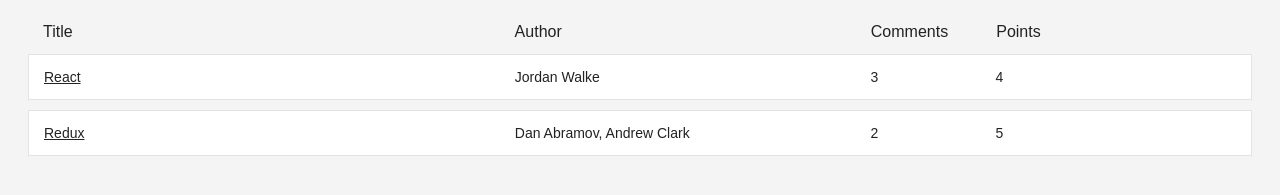
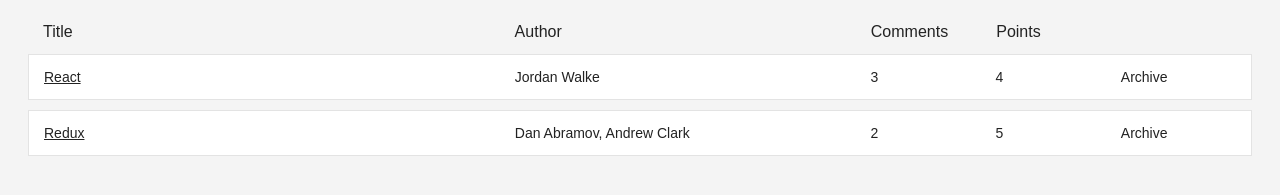
Before and after one commit to ricardonava/react-redux, a React (Create React App) app: page / in a window 1280 px wide. Shown: the top 195 px of the page. Built offline with nearby package versions, Linux system fonts and the light colour scheme.

Commit message:
Add onArchive object from root index as mock

```diff
--- a/src/components/App.js
+++ b/src/components/App.js
@@ -2,10 +2,10 @@
 import Stories from "./Stories";
 import "./App.css";
 
-export const App = ({ stories }) => {
+export const App = ({ stories, onArchive }) => {
   return (
     <div className="app">
-      <Stories stories={stories} />
+      <Stories stories={stories} onArchive={onArchive} />
     </div>
   );
 };
--- /dev/null
+++ b/src/components/Button.js
@@ -0,0 +1,17 @@
+import React from "react";
+
+const ButtonInline = ({ onClick, type = "button", children }) => (
+  <Button type={type} className="button-inline" onClick={onClick}>
+    {children}
+  </Button>
+);
+
+const Button = ({ onClick, className, type = "button", children }) => (
+  <button type={type} className={className} onClick={onClick}>
+    {children}
+  </button>
+);
+
+export default Button;
+
+export { ButtonInline };
--- a/src/components/Stories.js
+++ b/src/components/Stories.js
@@ -34,11 +34,16 @@
   </div>
 );
 
-const Stories = ({ stories }) => (
+const Stories = ({ stories, onArchive }) => (
   <div className="stories">
     <StoriesHeader columns={COLUMNS} />
     {(stories || []).map((story) => (
-      <Story key={story.objectID} story={story} columns={COLUMNS} />
+      <Story
+        key={story.objectID}
+        story={story}
+        columns={COLUMNS}
+        onArchive={onArchive}
+      />
     ))}
   </div>
 );
--- a/src/components/Story.js
+++ b/src/components/Story.js
@@ -1,8 +1,9 @@
 import React from "react";
+import { ButtonInline } from "./Button";
 import "./Story.css";
 
-const Story = ({ story, columns }) => {
-  const { title, url, author, num_comments, points } = story;
+const Story = ({ story, columns, onArchive }) => {
+  const { title, url, author, num_comments, points, objectID } = story;
 
   return (
     <div className="story">
@@ -12,7 +13,9 @@
       <span style={{ width: columns.author.width }}>{author}</span>
       <span style={{ width: columns.comments.width }}>{num_comments}</span>
       <span style={{ width: columns.points.width }}>{points}</span>
-      <span style={{ width: columns.archive.width }}></span>
+      <span style={{ width: columns.archive.width }}>
+        <ButtonInline onClick={() => onArchive(objectID)}>Archive</ButtonInline>
+      </span>
     </div>
   );
 };
--- a/src/index.js
+++ b/src/index.js
@@ -24,7 +24,7 @@
 
 ReactDOM.render(
   <React.StrictMode>
-    <App stories={stories} />
+    <App stories={stories} onArchive={() => {}} />
   </React.StrictMode>,
   document.getElementById("root")
 );
```
